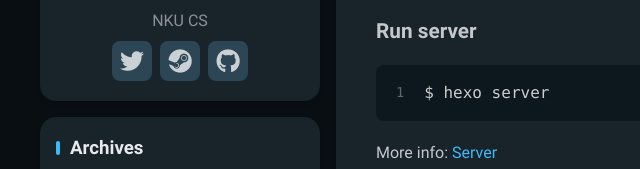
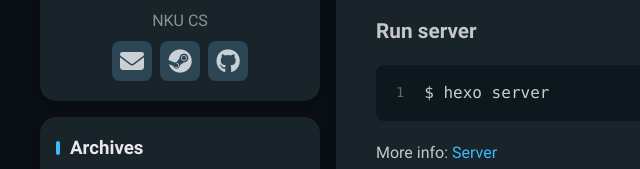
Before and after one commit to ghost233lism/perpage-vivid, a plain HTML site: page 2024/04/02/hello-world/index.html in a window 1280 px wide. Shown: the part 490-659 px from the top of the page, 0-640 px from the left. Drawn offline with Linux system fonts and the light colour scheme.

Commit message:
Site updated: 2024-04-02 19:54:56

```diff
--- a/2024/04/02/hello-world/index.html
+++ b/2024/04/02/hello-world/index.html
@@ -122,7 +122,7 @@
       <div class="subtitle">NKU CS </div>
       <div class="link-list">
 
-          <a class="link-btn" target="_blank" rel="noopener" href="https://twitter.com" title="Twitter"><i class="fa-brands fa-twitter"></i></a>
+          <a class="link-btn" target="_blank" rel="noopener" href="https://twitter.com" title="Email"><i class="fa-regular fa-envelope"></i></a>
 
           <a class="link-btn" target="_blank" rel="noopener" href="https://store.steampowered.com" title="Steam"><i class="fa-brands fa-steam"></i></a>
 
```
Also changed, not shown: about/index.html (+1 -1 lines), archives/2024/04/index.html (+1 -1 lines), archives/2024/index.html (+1 -1 lines), archives/index.html (+1 -1 lines), index.html (+1 -1 lines).
